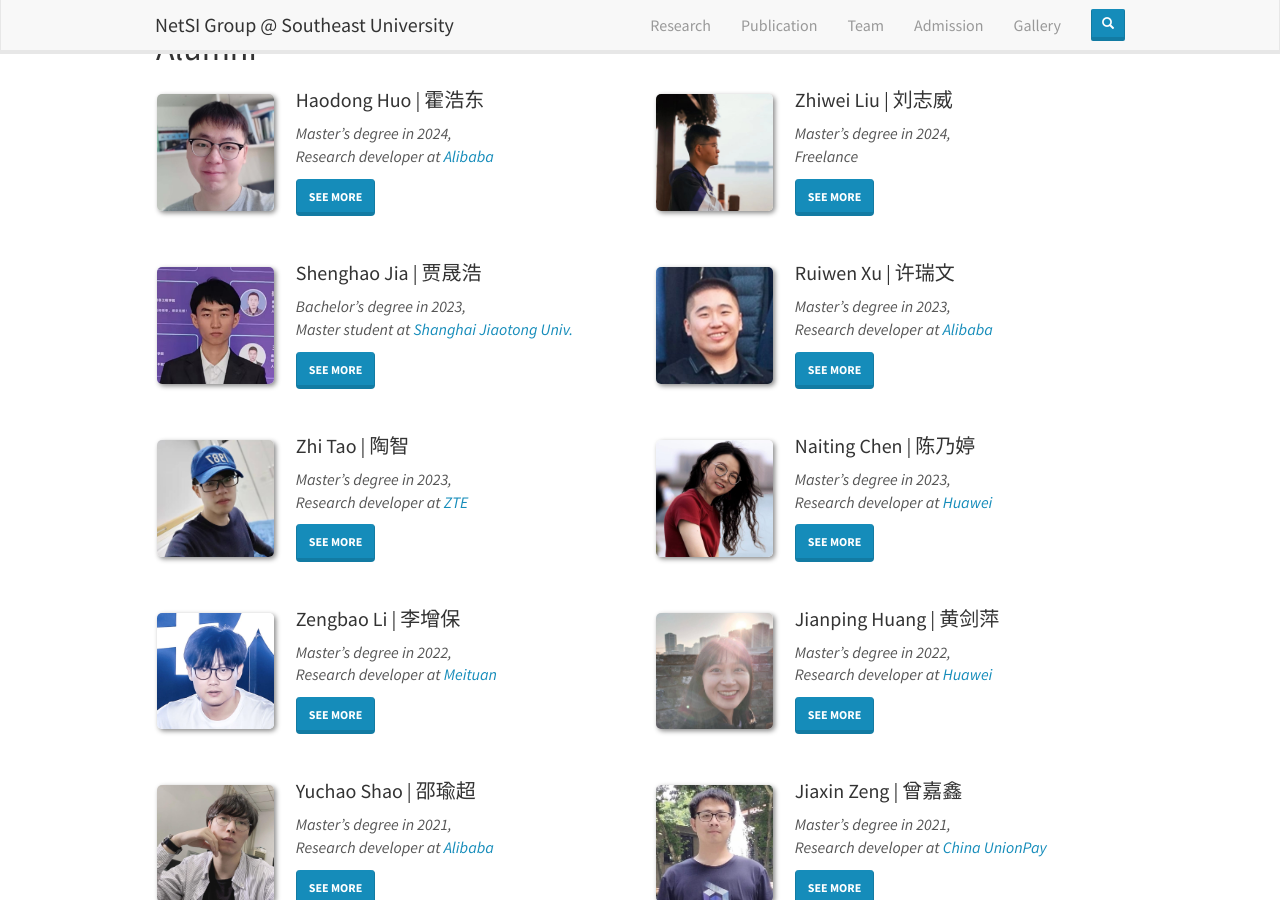
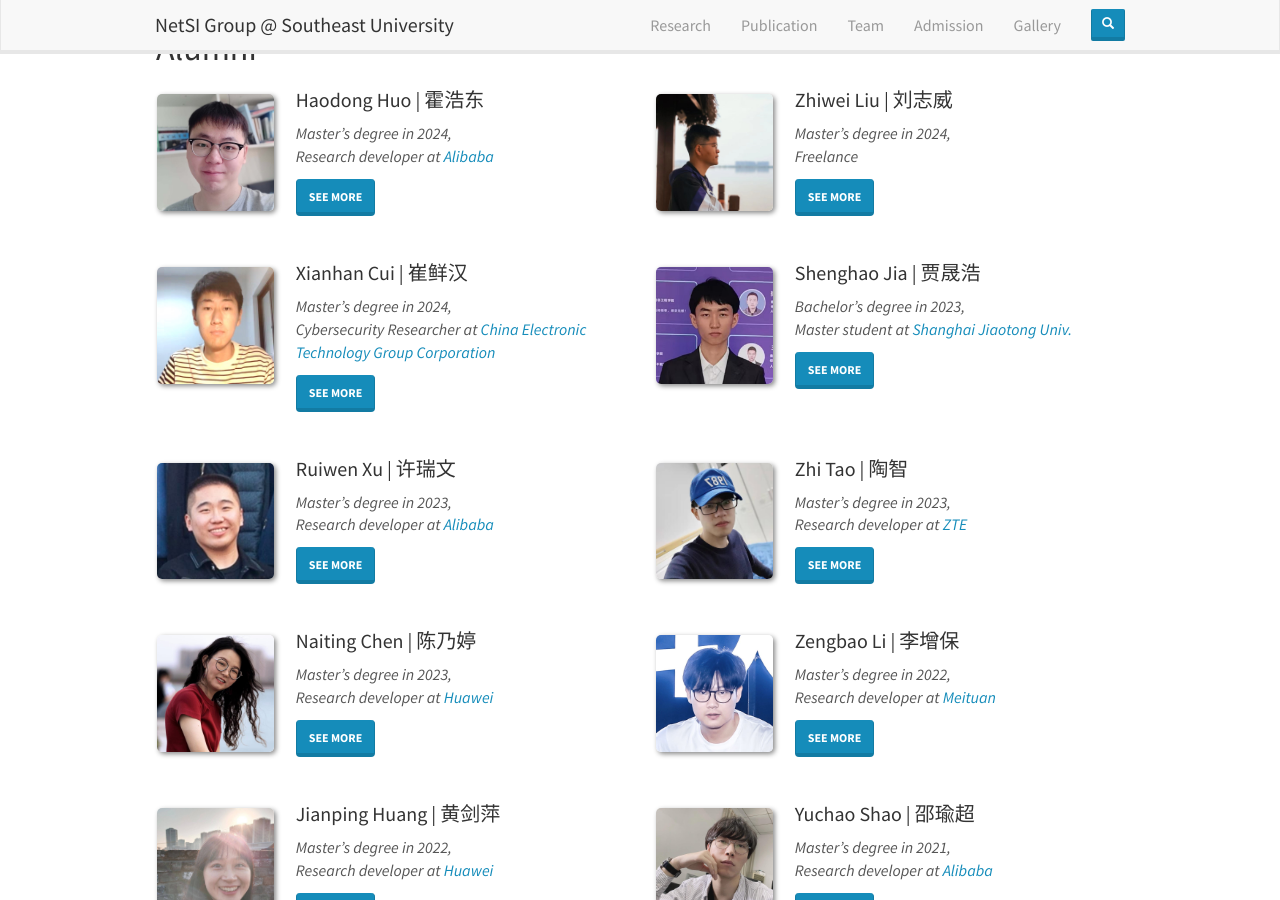
Before and after one commit to SEU-NetSI/seu-netsi.github.io, a Jekyll site: the page built from _pages/team.md, in a window 1280 px wide and 900 px high, scrolled down 2077 px. Built offline with Jekyll 4.4.1, drawn with Linux system fonts in a browser that asks for light colours; nearby versions of some CDN libraries.

Commit message:
Update alumni_members.yml

```diff
--- a/_data/alumni_members.yml
+++ b/_data/alumni_members.yml
@@ -40,6 +40,25 @@
     - "<b>Autonomous Driving</b>"
   correspondence:
     - "<b>Github:</b> <a href='https://github.com/lyonlui' target='_blank'>https://github.com/lyonlui</a>"
+
+- name: Xianhan Cui
+  chinese: 崔鲜汉
+  id: cuixianhan
+  photo: cuixianhan.jpg
+  info: Master's degree in 2024,<br> Cybersecurity Researcher at <a href='https://www.cetc.com.cn/' target='_blank'>China Electronic Technology Group Corporation</a>
+  email: cuixianhan@seu.edu.cn
+  link: https://github.com/cuixh0
+  education:
+    - "<b>2021.09 ~ 2024.06:</b> M.Sc, <a href='https://smjgs.seu.edu.cn/' target='_blank'>SEU-Monash Joint Graduate School</a>, <a href='https://www.seu.edu.cn/' target='_blank'>Southeast University</a>, China"
+    - "<b>2017.09 ~ 2021.06:</b> B.Sc, <a href='https://ccst.jlu.edu.cn/' target='_blank'>School of Computer Science and Technology</a>, <a href='http://www.jlu.edu.cn/' target='_blank'>Jilin University</a>, China"
+  thesis:
+    - "基于UWB的机器人跟随与轨迹优化技术研究与实现"
+  interest:
+    - "<b>Algorithm Design</b>"
+    - "<b>Internet of Things</b>"
+  correspondence:
+    - "<b>Github:</b> <a href='https://github.com/wei-yixiao' target='_blank'>https://github.com/wei-yixiao</a>"
+
 
 - name: Shenghao Jia
   chinese: 贾晟浩
```
